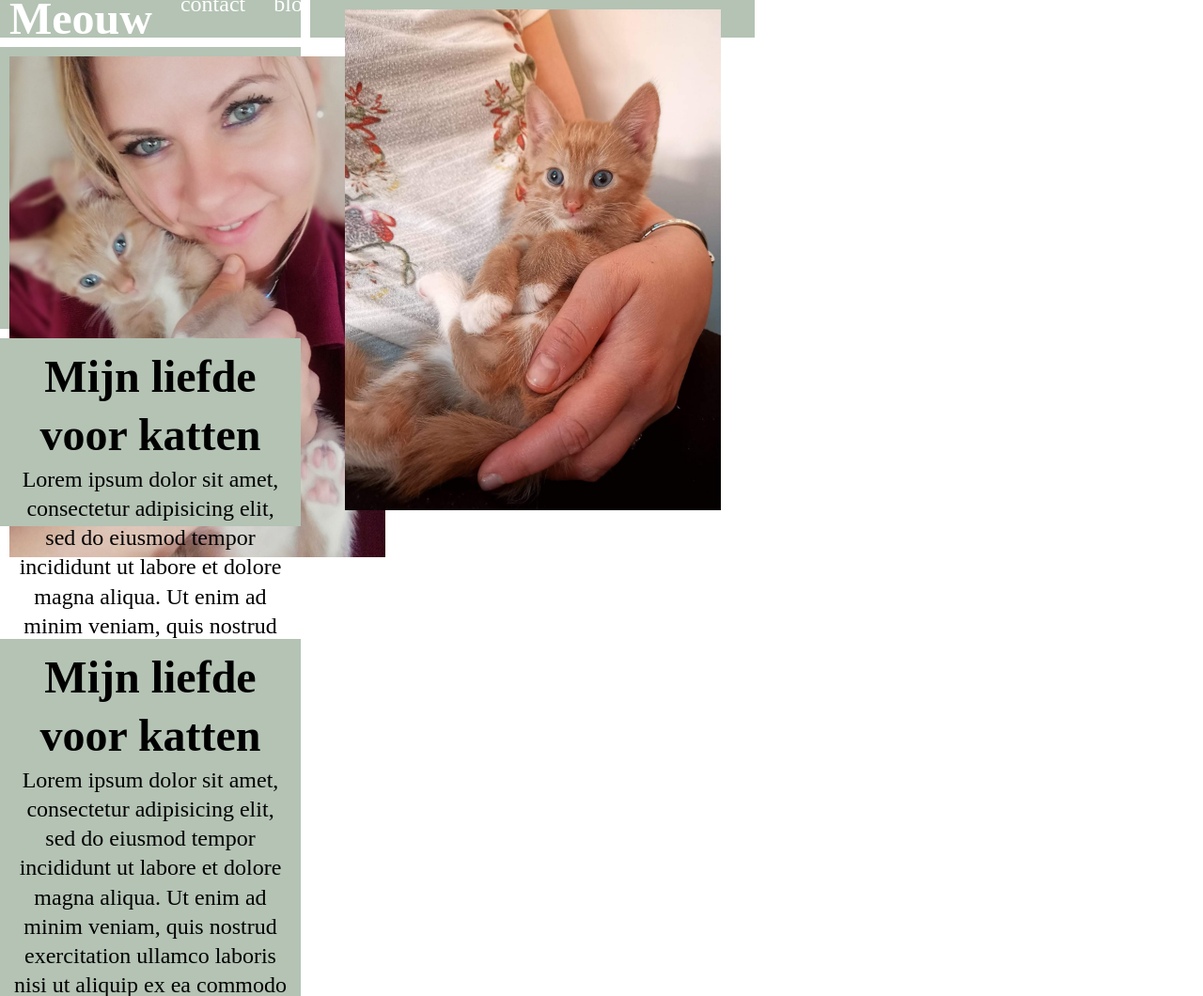
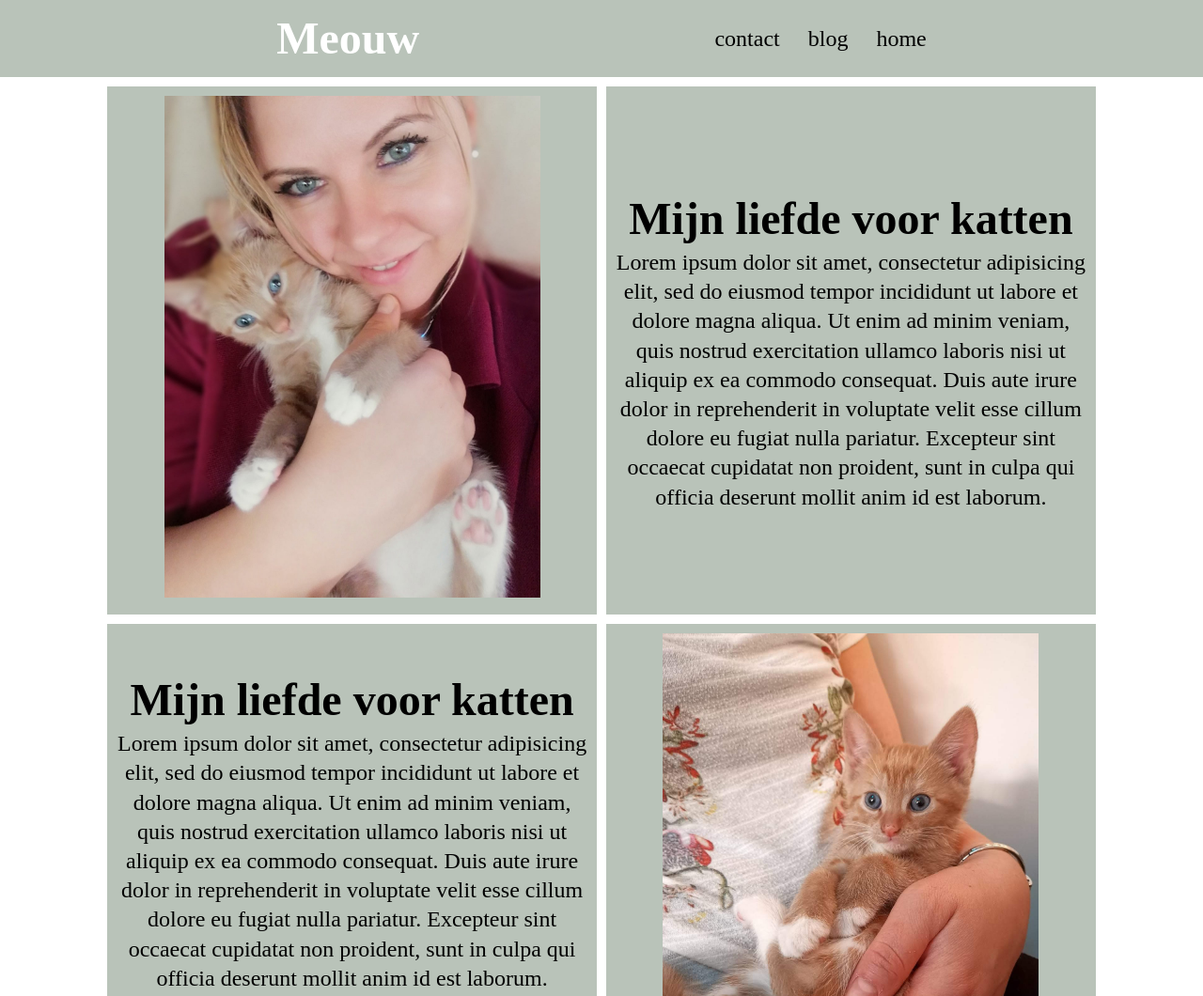
Before and after one commit to Betty777JB/opdracht1html, a plain HTML site: page index.html in a window 1280 px wide. Shown: the top 1060 px of the page at 94% size. Drawn offline with Linux system fonts and the light colour scheme.

Commit message:
homepage

```diff
--- a/css/styles.css
+++ b/css/styles.css
@@ -1,55 +1,58 @@
-*{
+* {
     margin: 0;
     line-height: 1.3;
+}
 
-}
-html{
+html {
     box-sizing: border-box;
     /* font-family: straks opgeven */
 }
+
 .container {
     display: grid;
     width: 100%;
-    height: 10vh;
+    height: 100vh;
     /* max-width: 1140px; */
     margin: 0px auto;
-    grid-template-columns: 1fr;
-    grid-template-rows: 0.5fr 2.3fr 2fr 2.3fr 1fr 0.5fr;
+    grid-template-columns: 0.1fr 4fr 0.1fr;
+    grid-template-rows: 0.7fr 3fr 4fr 2fr 2fr 1fr;
     grid-gap: 10px;
     text-align: center;
     grid-template-areas:
-        "header"
-        "hero-one"
-        "intro-one"
-        "hero-two"
-        "intro-two"
-        "footer";
+        "header header header"
+        "empty-lft hero-one empty-rht"
+        "empty-lft intro-one empty-rht"
+        "empty-lft hero-two empty-rht"
+        "empty-lft intro-two empty-rht"
+        "footer footer footer";
 }
+.cat-img{
+height:auto ;
+width: 100px;
+margin: auto;
 
-
-.container div {
+}
+.header, .footer {
     font-size: 24px;
     padding: 10px;
-background-color:#b4c3b4;
-
+    background-color: #b9c3b9;
 }
-
-.hero-one{
-grid-area: hero-one;
+.empty-lft, .empty-rht {
+    background-color: white;
 }
-.intro-one{
-grid-area:intro-one;
+.hero-one, .hero-two {
+    font-size: 24px;
+    padding: 10px;
+    background-color: #b9c3b9;
 }
-.intro-two{
-grid-area:intro-two;
-}
-.footer{
-
-grid-area:footer-wrapper;
+.intro-one, .intro-two {
+    font-size: 24px;
+    padding: 50px 10px;
+    background-color: #b9c3b9;
 }
 
 .header {
-    background: #7f1a40;
+    /* background: #7f1a40; */
     grid-area: header;
     display: flex;
     flex-direction: row;
@@ -57,59 +60,97 @@ grid-area:footer-wrapper;
     justify-content: space-evenly;
     padding: 10px;
 }
-.navbar{
+
+.navbar {
     /* grid-area: navbar; */
     list-style: none;
     margin: 0;
     padding: 0;
     display: flex;
 }
+
 .navbar a {
     text-decoration: none;
-  color:white;
+    color: black;
     display: block;
 }
-.navbar li{
 
+.navbar li {
     margin-left: 30px;
+}
+
+.logo {
+    color: white;
+}
+
+.empty-rht {
+    grid-area: empty-rht;
+    background-color: white;
 
 }
-.logo {
-    color:white;
+
+.empty-lft {
+    grid-area: empty-lft;
+    background-color: white;
+}
+
+.hero-one {
+    grid-area: hero-one;
+}
+
+.intro-one {
+    grid-area: intro-one;
+    display: flex;
+    flex-direction: column;
+    justify-content: center;
+}
+
+.hero-two {
+    grid-area: hero-two;
+}
+
+.intro-two {
+    grid-area: intro-two;
+    display: flex;
+    flex-direction: column;
+    justify-content: center;
+}
+
+.footer {
+    grid-area: footer;
+
 }
 
 @media screen and (min-width:768px) {
     .container {
         grid-template-areas:
-            'header header'
-            'header hero-one'
-            'header intro-one'
-            'header intro-two'
-             'header footer-wrapper';
-        grid-template-columns: 1fr 1fr 1fr;
-
-    /* grid-template-rows: fr 1fr 2fr 2.3fr 2fr 1.5fr; */
+            'header header header'
+            'empty-lft hero-one empty-rht'
+            'empty-lft intro-one empty-rht'
+            'empty-lft hero-two empty-rht'
+            'empty-lft intro-two empty-rht'
+            'footer footer footer';
+        grid-template-columns: 1fr 4fr 1fr;
+        grid-template-rows: 0.1fr 1fr 1fr 1fr 1fr 1fr;
     }
 }
+
 @media screen and (min-width:900px) {
     .container {
         grid-template-areas:
-            'header hero-one header '
-            'header intro-one header'
-            'header hero-two header'
-            'header intro-two header'
-            'header footer-wrapper';
-        grid-template-columns: 25% auto 25%;
-        grid-template-rows: 40px 300px 200px 100px;
+            'header header header header '
+            'empty-lft hero-one intro-one empty-rht'
+            'empty-lft intro-two hero-two empty-rht'
+            'footer footer footer footer ';
+        grid-template-columns: 1fr 5fr 5fr 1fr;
+        grid-template-rows:  0.7fr 4fr 4f 2fr;
     }
 }
-
 
 /* .header {
  grid-column: 1 / 3;
  grid-row: 1 / 2;
  background:#7f1a40 ;*/
-
 /* .navbar{
     list-style: none;
     margin: 0;
@@ -129,10 +170,6 @@ margin-left: 30px;
 margin-left: 20px;
 
 } */
-
-
-
-
 /* .nav-links {
     font-size: 1.2em;
     display: flex;
@@ -150,14 +187,11 @@ margin-left: 20px;
     margin-left: 15px;
     font-size: 1.5em;
 } */
-
-
 /* display: flex;
  flex-direction: row;
  align-items: center;
  justify-content: space-evenly;
  padding: 10px; } */
-
 /* #container {
     display: grid;
     grid-template-columns: 1fr;
--- a/index.html
+++ b/index.html
@@ -1,4 +1,3 @@
-
 <!DOCTYPE html>
 <html lang="en" dir="ltr">
 
@@ -7,6 +6,7 @@
     <meta name="viewport" content="width=device-width, initial-scale=1.0">
     <meta http-equiv="X-UA-Compatible" content="ie=edge">
     <link href="https://fonts.googleapis.com/css2?family=Merriweather&family=Montserrat&family=Sacramento&display=swap" rel="stylesheet">
+    <link rel="stylesheet" href="https://cdnjs.cloudflare.com/ajax/libs/font-awesome/4.7.0/css/font-awesome.min.css">
     <link rel="stylesheet" href="css/styles.css">
     <title>kattenliefde</title>
 </head>
@@ -18,12 +18,14 @@
             <ul class="navbar">
                 <li><a href="contact.html">contact</a></li>
                 <li><a href="blog.html">blog</a></li>
-                <li><a href="#">over mij</a></li>
+                <li><a href="index.html">home</a></li>
             </ul>
 
         </div>
 
+        <div class="empty-lft"></div>
 
+        <div class="empty-rht"></div>
 
         <div class="hero-one">
             <img src="images/BettyBoo.jpg" width="400px" height="auto" alt="cat">
@@ -54,8 +56,9 @@
                 fugiat nulla pariatur. Excepteur sint occaecat cupidatat non proident,
                 sunt in culpa qui officia deserunt mollit anim id est laborum.
             </p>
+            <img class="cat-img" src="https://media.giphy.com/media/2wh8AaMZ2jtRseDQ3C/giphy.gif" alt="cat">
+
         </div>
- </footer>
 
         <div class="footer">
             <a href="#" class=" fa fa-facebook"></a>
@@ -63,9 +66,7 @@
             <a href="#" class=" fa fa-instagram"></a>
         </div>
     </div>
-        <!-- <div class="main">main</div>
-        <div class="widget">widget</div>
-        <div class="footer">footer</div> -->
+
 
     </div>
 </body>
```
Also changed, not shown: css/flexbox.css (added, +33 -0 lines). Lines whose indentation alone changed are shown as unchanged.
